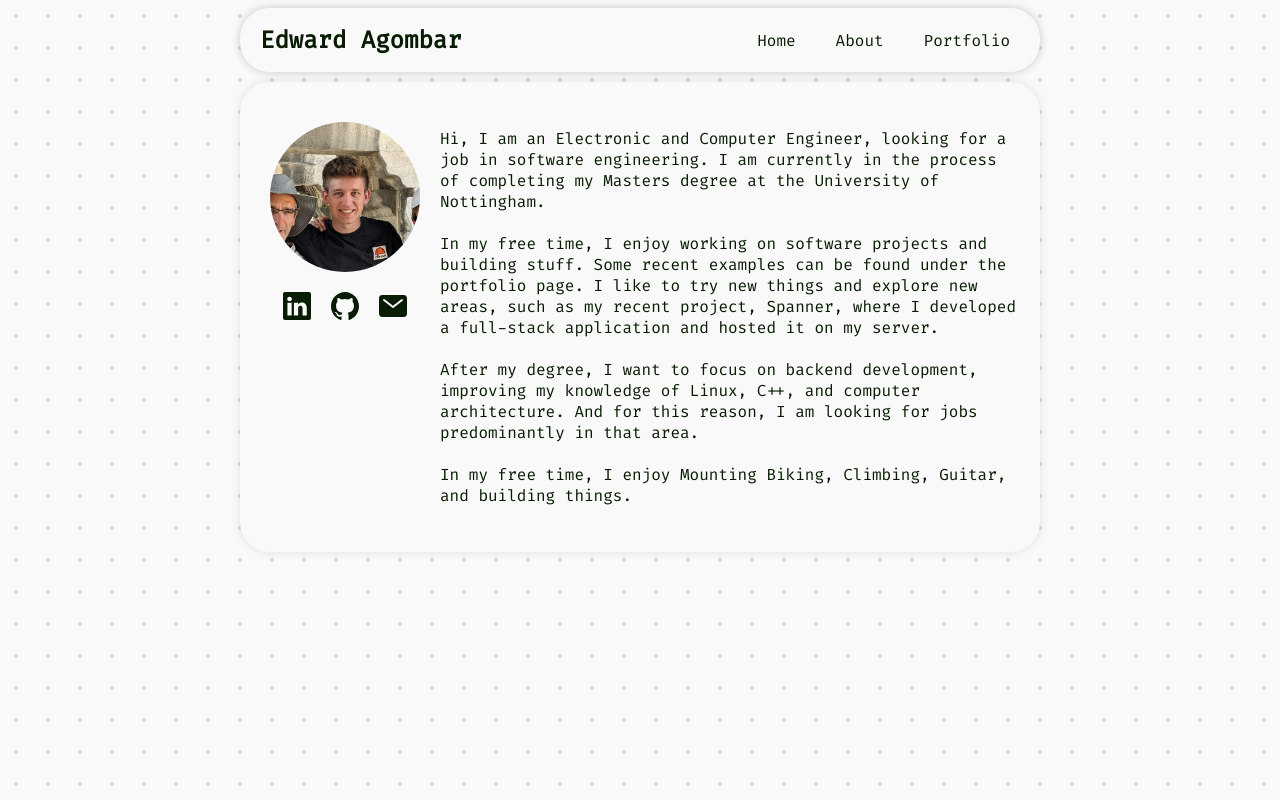
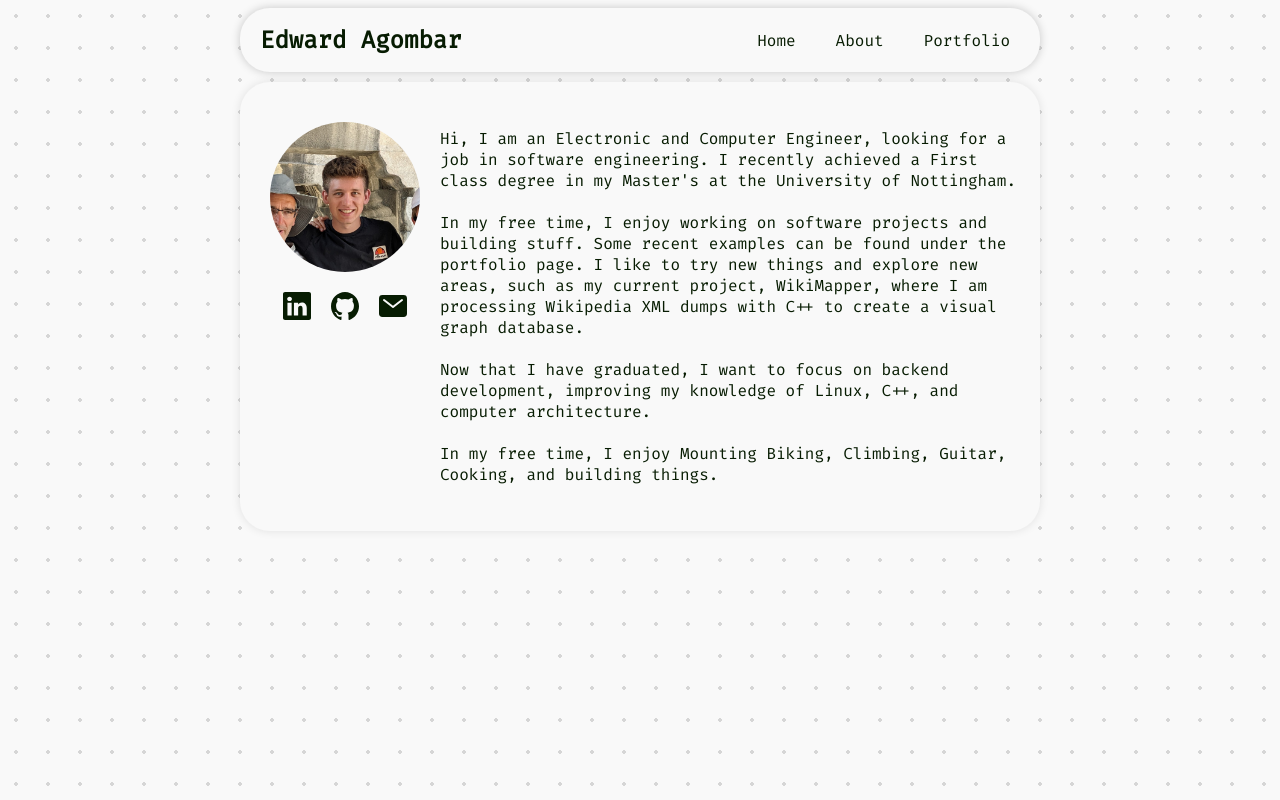
Before and after one commit to ejagombar/website, a plain HTML site: page about.html in a window 1280 px wide. Drawn offline with Linux system fonts and the light colour scheme.

Commit message:
Update bio and about page with up-to-date info

```diff
--- a/about.html
+++ b/about.html
@@ -68,23 +68,17 @@
                 </div>
             </div>
             <p class="aboutParagraph">
-                Hi, I am an Electronic and Computer Engineer, looking for a job
-                in software engineering. I am currently in the process of
-                completing my Masters degree at the University of
-                Nottingham. <br /><br />
-                In my free time, I enjoy working on software projects and
-                building stuff. Some recent examples can be found under the
-                portfolio page. I like to try new things and explore new
-                areas, such as my recent project, Spanner, where I developed
-                a full-stack application and hosted it on my server.
-                <br /><br />
-                After my degree, I want to focus on backend development,
-                improving my knowledge of Linux, C++, and computer
-                architecture. And for this reason, I am looking for jobs
-                predominantly in that area.
-                <br /><br />
-                In my free time, I enjoy Mounting Biking, Climbing, Guitar,
-                and building things.
+                Hi, I am an Electronic and Computer Engineer, looking for a job in software engineering. I recently
+                achieved a First class degree in my Master's at the University of Nottingham. <br /><br />
+
+                In my free time, I enjoy working on software projects and building stuff. Some recent examples can be
+                found under the portfolio page. I like to try new things and explore new areas, such as my current
+                project, WikiMapper, where I am processing Wikipedia XML dumps with C++ to create a visual graph
+                database. <br /><br />
+
+                Now that I have graduated, I want to focus on backend development, improving my knowledge of Linux, C++,
+                and computer architecture.
+                <br /><br /> In my free time, I enjoy Mounting Biking, Climbing, Guitar, Cooking, and building things.
             </p>
         </div>
     </div>
```
Also changed, not shown: index.html (+2 -2 lines).
